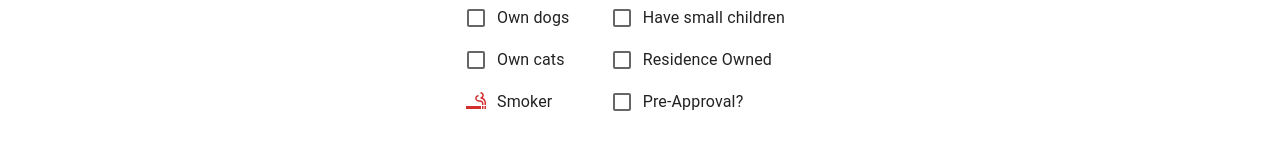
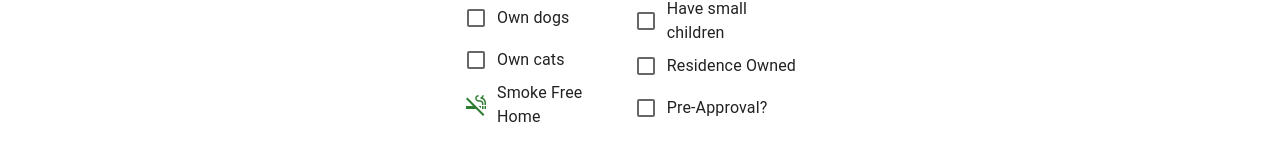
Before and after one commit to stacieherrington/friends-fur-real, a React (Create React App) app in the folder ghi/: page /applications/new in a window 1280 px wide. Shown: the part 634-784 px from the top of the page. Built offline with nearby package versions, Linux system fonts and the light colour scheme.

Commit message:
smoke_free_home

```diff
--- a/ghi/src/applications/appCheckbox.js
+++ b/ghi/src/applications/appCheckbox.js
@@ -17,7 +17,7 @@ export default function AppCheckbox() {
     wants_prepproval: false,
     agrees_to_terms: false,
     residence_owned: false,
-    smoker: true,
+    smoke_free_home: true,
   });
 
   const handleChange = (event) => {
@@ -28,7 +28,7 @@ export default function AppCheckbox() {
   };
   const {
     has_small_children,
-    smoker,
+    smoke_free_home,
     has_dogs,
     has_cats,
     wants_prepproval,
@@ -67,14 +67,15 @@ export default function AppCheckbox() {
             <FormControlLabel
               control={
                 <Checkbox
-                  checked={smoker}
+                  checked={smoke_free_home}
                   onChange={handleChange}
-                  name='smoker'
-                  checkedIcon={<SmokingRoomsSharpIcon color='error' />}
-                  icon={<SmokeFreeSharpIcon color='success' />}
+                  name='smoke_free_home'
+                  icon={<SmokingRoomsSharpIcon color='error' />}
+                  checkedIcon={<SmokeFreeSharpIcon color='success' />}
                 />
               }
-              label='Smoker'
+              label='Smoke Free Home'
+            //   ({...checkboxValues.smoke_free_home}? label='Smoke free' : label='smoker')
             />
           </FormGroup>
         </FormControl>
```
Also changed, not shown: 1 other file (tests, documents, lock files or other folders).
